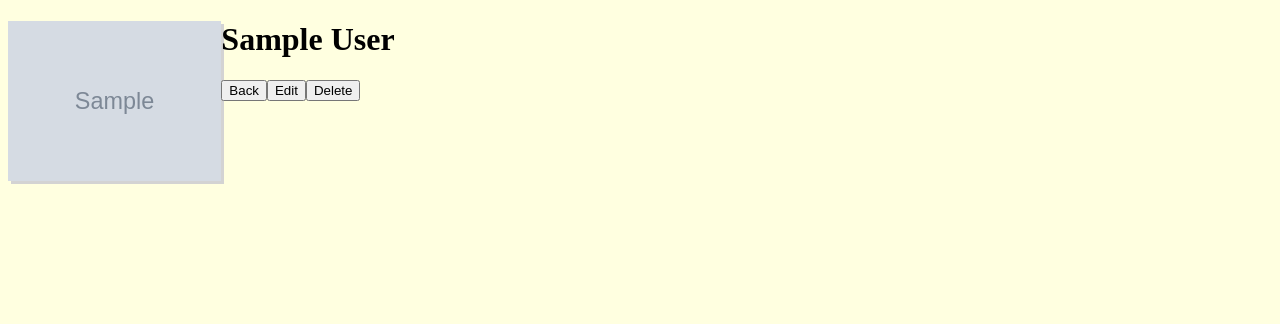
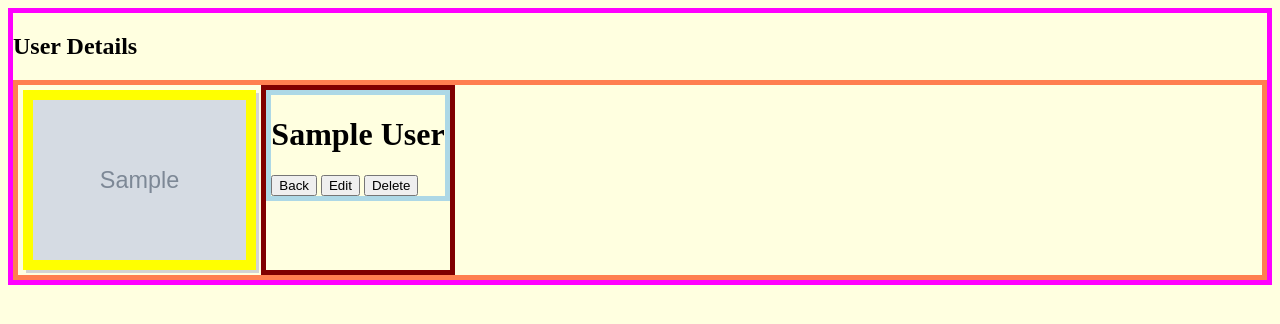
Before and after one commit to ac-springboard/unit-23, a Flask app: page /users/1 in a window 1280 px wide. Shown: the top 324 px of the page. Run offline with Flask 2, Linux system fonts and the light colour scheme; tables that the repository leaves empty hold one stand-in row (values such as "Sample post"); grey boxes marked "Sample" are stand-in pictures.

Commit message:
[WIP][U2301] Fixes and styling structure

```diff
--- a/23.1/exercise/flask-blogly/routes/routes.py
+++ b/23.1/exercise/flask-blogly/routes/routes.py
@@ -7,10 +7,10 @@ routes = Blueprint('routes', '__name__')
 
 @routes.route('/')
 @routes.route('/list')
-def list_view():
+def users_view():
     users = User.query.all()
     return render_template('user_list.html',
-                           page_title='User Listing',
+                           page_title='Users',
                            users=users)
 
 
@@ -20,3 +20,11 @@ def details_view(user_id):
     return render_template('user_view.html',
                            page_title='User Details',
                            user=user)
+
+
+@routes.route('/users/<int:user_id>/edit')
+def edit_view(user_id):
+    user = User.query.get(user_id)
+    return render_template('user_form.html',
+                           page_title='Edit User',
+                           user=user)
--- a/23.1/exercise/flask-blogly/static/css/styles.css
+++ b/23.1/exercise/flask-blogly/static/css/styles.css
@@ -2,41 +2,85 @@ html, body {
 	background-color : lightyellow;
 	}
 
-/*form, img{*/
-/*	float: left;*/
+img {
+	border         : 5px solid green;
+	height         : 10em;
+	box-shadow     : 3px 3px lightgray;
+	vertical-align : bottom;
+	margin: 5px;
+	}
+
+label, input {
+	display : block;
+	}
+
+/*legend {*/
+/*	font-size  : 1.5em;*/
+/*	text-align : center;*/
+/*	width      : 100%;*/
+/*	border     : 1px solid gray*/
 /*	}*/
 
-img {
-	height     : 10em;
-	box-shadow : 3px 3px lightgray;
+#content_div {
+	border : 5px solid magenta;
 	}
 
-legend {
-	font-size  : 1.5em;
-	text-align : center;
-	width      : 100%;
-	border     : 1px solid gray
+#user_form_div {
+	border  : 5px solid coral;
+	display : flex;
+	}
+
+#user_form {
+	border         : 5px solid red;
+	display        : inline-block;
+	vertical-align : top;
 	}
 
 /*
- * USER_DETAIL.HTML
+ * USER_EDIT.HTML
  */
-#user_detailS_form_div {
-	border : 1px solid red;
-	display: inline-block;
+
+.user_edit_form_bt {
+	display : inline-block;
+	/*float   : left;*/
+	}
+
+#user_details_image {
+	}
+
+/*
+ * USER_VIEW.HTML
+ */
+#user_details_form_div {
+	border  : 5px solid coral;
+	display : flex;
+	}
+
+#user_details_form_div h1 {
+	/*color   : blue;*/
+	/*display : inline-block;*/
+	vertical-align: top;
 	}
 
 img#user_details_image {
-	float: left;
+	/*float  : left;*/
+	border : 10px solid yellow;
 	}
 
-img#user_details_form {
-	float: left;
+#user_details_form {
+	/*float : left;*/
+	/*vertical-align: bottom;*/
+	border : 5px solid lightblue;
+	}
+
+#form_with_title{
+		border: 5px solid maroon;
 	}
 
 .user_details_form_bt {
-	display: inline-block;
-	float : left;
+	display : inline-block;
+	vertical-align: bottom;
+	/*float   : left;*/
 	}
 
 #to_list_bt {
--- a/23.1/exercise/flask-blogly/templates/base.html
+++ b/23.1/exercise/flask-blogly/templates/base.html
@@ -3,11 +3,14 @@
 	<head>
 		<meta charset="UTF-8">
 		<title>{{ page_title }}</title>
-		<link href="../static/css/styles.css" rel="stylesheet" />
+		<link href="/static/css/styles.css" rel="stylesheet"/>
 	</head>
 	<body>
-	{% block page_content %}
+		<div id="content_div">
+			<h2>{{ page_title }}</h2>
+			{% block page_content %}
 
-	{% endblock %}
+			{% endblock %}
+		</div>
 	</body>
 </html>
--- a/23.1/exercise/flask-blogly/templates/user_list.html
+++ b/23.1/exercise/flask-blogly/templates/user_list.html
@@ -1,9 +1,8 @@
 {% extends "base.html" %}
 {% block page_content %}
-	<h2>Users</h2>
 	<ul>
-	{% for u in users %}
-		<li><a href="/users/{{ u.id }}">{{ u.full_name() }}</a></li>
+	{% for user in users %}
+		<li><a href="/users/{{ user.id }}">{{ user.full_name() }}</a></li>
 	{% endfor %}
 	</ul>
 {% endblock %}
--- a/23.1/exercise/flask-blogly/templates/user_view.html
+++ b/23.1/exercise/flask-blogly/templates/user_view.html
@@ -1,15 +1,24 @@
 {% extends "base.html" %}
 {% block page_content %}
 	<div id="user_details_form_div">
-		<img id="user_details_image" src="{{ user.image_url }}"/>
-		<h1>{{ user.full_name() }}</h1>
-		<form id="user_details_form">
-			<button class="user_details_form_bt" type=submit" id="to_list_bt" formaction="/">Back</button>
-			<button class="user_details_form_bt" type=submit" id="to_edit_bt" formaction="/users/<int:user.id>/edit">Edit
-			</button>
-			<button class="user_details_form_bt" type=submit" id="to_dele_bt" formaction="/users/<int:user.id/delete>">
-				Delete
-			</button>
+				<img id="user_details_image" src="{{ user.image_url }}"/>
+		<div id="form_with_title">
+			<form id="user_details_form">
+				<h1>{{ user.full_name() }}</h1>
+				<button class="user_details_form_bt" type=submit"
+								id="to_list_bt"
+								formaction="/">Back
+				</button>
+				<button class="user_details_form_bt" type=submit"
+								id="to_edit_bt"
+								formaction="/users/{{ user.id }}/edit">Edit
+				</button>
+				<button class="user_details_form_bt" type=submit"
+								id="to_dele_bt"
+								formaction="/users/{{ user.id }}/delete>">
+					Delete
+				</button>
+		</div>
 		</form>
 	</div>
 {% endblock %}
```
Also changed, not shown: 23.1/exercise/flask-blogly/templates/user_form.html (+25 -12 lines).
